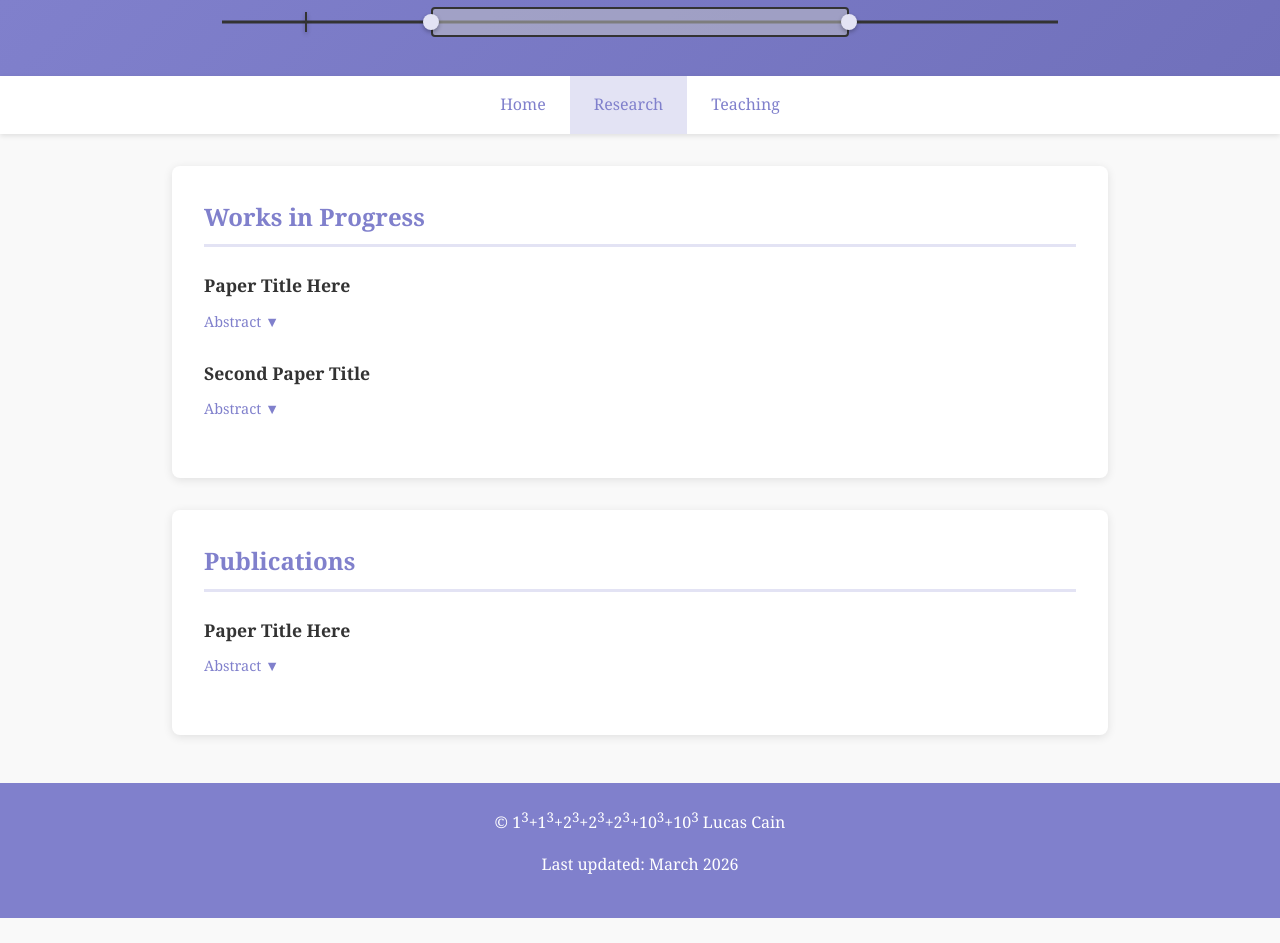
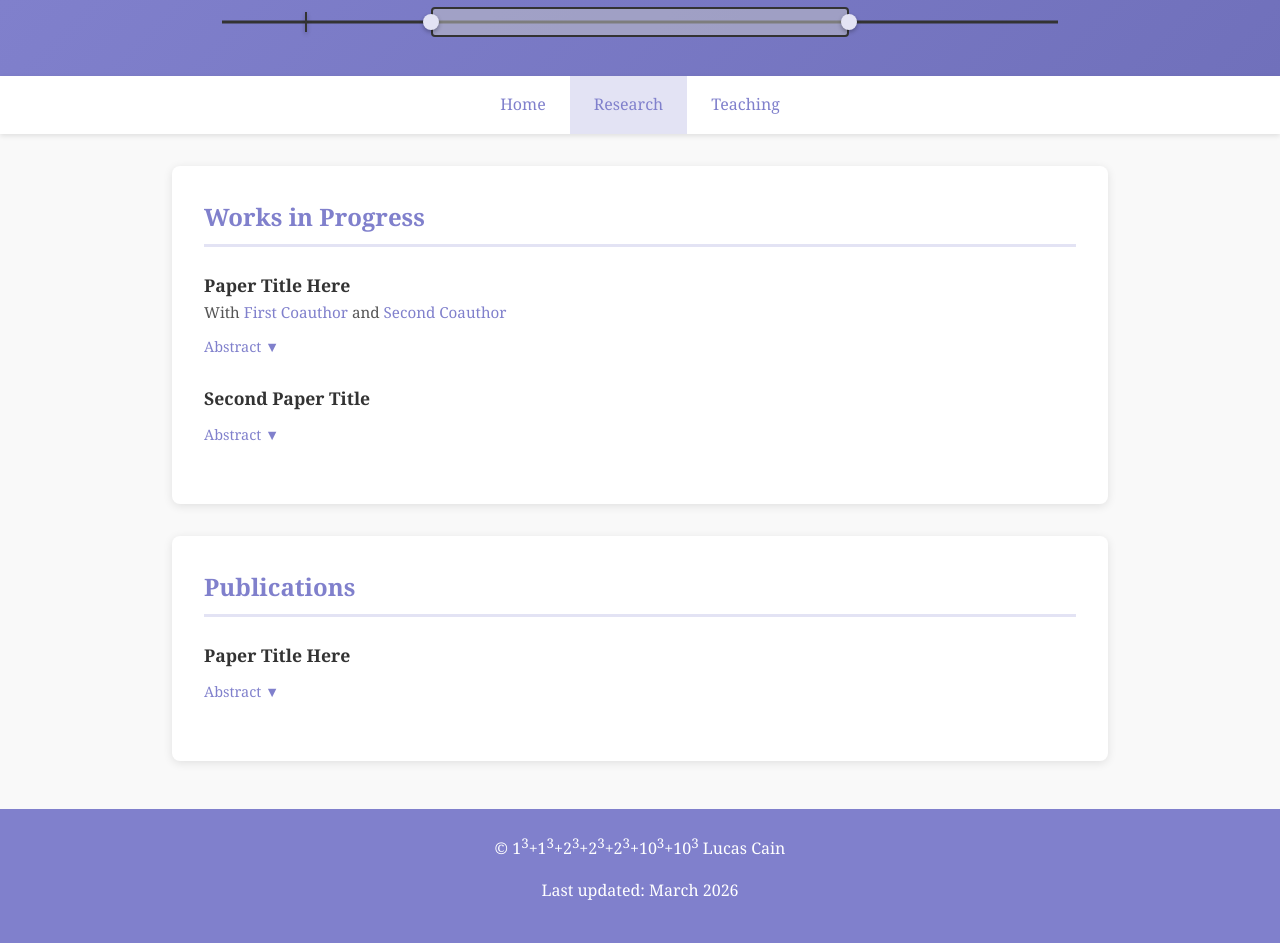
Before and after one commit to L-Cain/L-Cain.github.io, a Jekyll site: the page built from research.md, in a window 1280 px wide and 943 px high. Built offline with Jekyll 4.4.1, drawn with Linux system fonts in a browser that asks for light colours; our own code applies the rules of GitHub Pages for plain Markdown files.

Commit message:
Update research.md

```diff
--- a/research.md
+++ b/research.md
@@ -3,6 +3,8 @@
   <div style="margin-bottom: 1.5rem;">
     <a href="/papers/paper1.pdf" target="_blank" style="font-size: 1.1rem; font-weight: 600; color: #333; text-decoration: none;">Paper Title Here</a>
     <br>
+    <span style="font-size: 0.95rem; color: #555;">With <a href="https://coauthor1website.com">First Coauthor</a> and <a href="https://coauthor2website.com">Second Coauthor</a></span>
+<br>
     <button onclick="var a=this.nextElementSibling;a.style.display=a.style.display==='block'?'none':'block';this.textContent=this.textContent==='Abstract ▼'?'Abstract ▲':'Abstract ▼';" style="margin-top:0.5rem;background:none;border:none;color:#8080cc;padding:0.25rem 0;cursor:pointer;font-family:inherit;font-size:0.9rem;">Abstract ▼</button>
     <div style="display:none;margin-top:0.75rem;padding:1rem;background:#f0f0f8;border-left:3px solid #8080cc;border-radius:0 4px 4px 0;">
       <p>Your abstract text goes here.</p>
```
